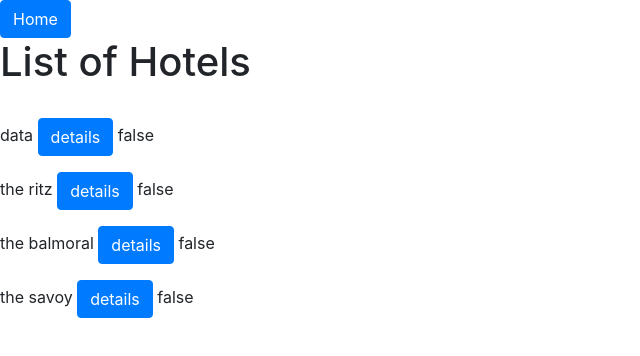
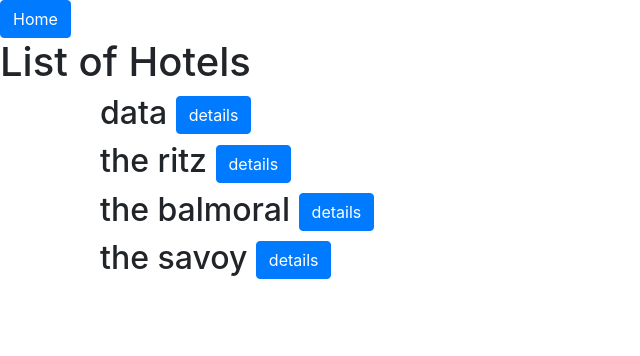
Before and after one commit to colinrobertson0911/hotelbookingsystem_frontend_angular, an Angular app: page /hotel-list in a window 1280 px wide. Shown: the top 356 px of the page, without its empty margins (0-640 px from the left). Built offline with nearby package versions, Linux system fonts and the light colour scheme.

Commit message:
minor css changes

```diff
--- a/src/app/hotel-list/hotel-item/hotel-item.component.html
+++ b/src/app/hotel-list/hotel-item/hotel-item.component.html
@@ -1,6 +1,6 @@
-<div>
-<p>
+<div class="container">
+<h2>
 {{ hotel.Name }} <button (click)="onDetailsClick()" class="btn btn-primary">details</button>
-{{ details }} </p>
-<li *ngIf="details" > the details: {{ hotel.otherData }} </li>
+</h2>
+<div class="d-flex" *ngIf="details" > the details: {{ hotel.otherData }} </div>
 </div>
--- a/src/app/hotel-list/hotel-list.component.html
+++ b/src/app/hotel-list/hotel-list.component.html
@@ -1,7 +1,8 @@
+
 <button class="btn btn-primary" routerLink="/landing">Home</button>
 <h1>List of Hotels</h1>
 
-<br>
 
-
+<div class="container">
 <app-hotel-item *ngFor="let hotel of hotels" [hotel]="hotel"></app-hotel-item>
+</div>
--- a/src/app/login/login.component.html
+++ b/src/app/login/login.component.html
@@ -1,6 +1,6 @@
 <button class="btn btn-primary" routerLink="/landing">Home</button>
 <h1>User Login</h1>
-<div><form #LoginForm="ngForm" (ngSubmit)="onSubmit(LoginForm)" novalidate>
+<div class="container"><form #LoginForm="ngForm" (ngSubmit)="onSubmit(LoginForm)" novalidate>
 
     <label>Username</label>
       <input name="username" required #username="ngModel" type="text"
--- a/src/app/register/register.component.html
+++ b/src/app/register/register.component.html
@@ -2,7 +2,7 @@
 <h1>User Register</h1>
 
 
-<div>
+<div class="container">
   <form #userForm="ngForm" (ngSubmit)="onSubmit(userForm)" novalidate>
   <div>
     <label>Name</label>
```
